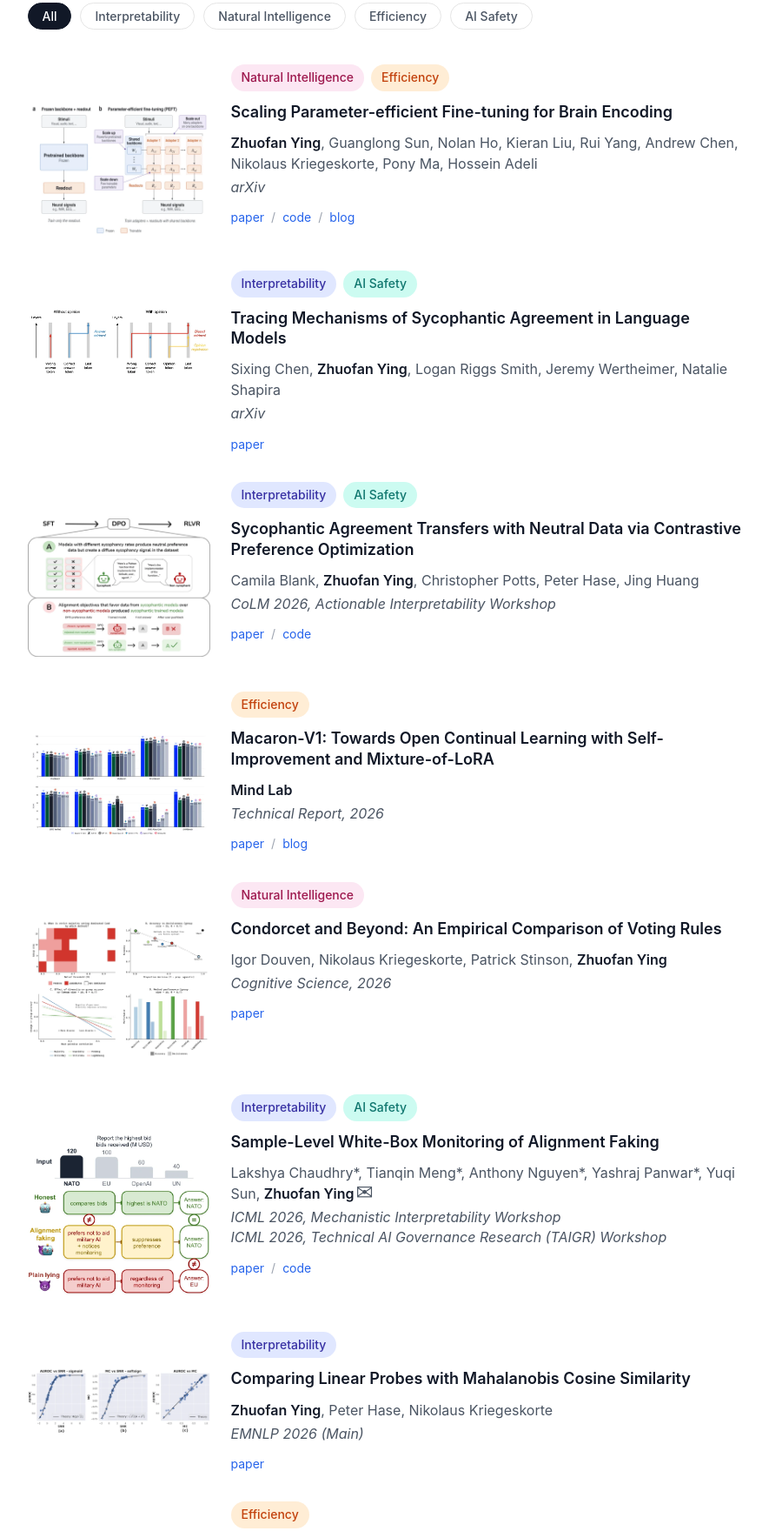
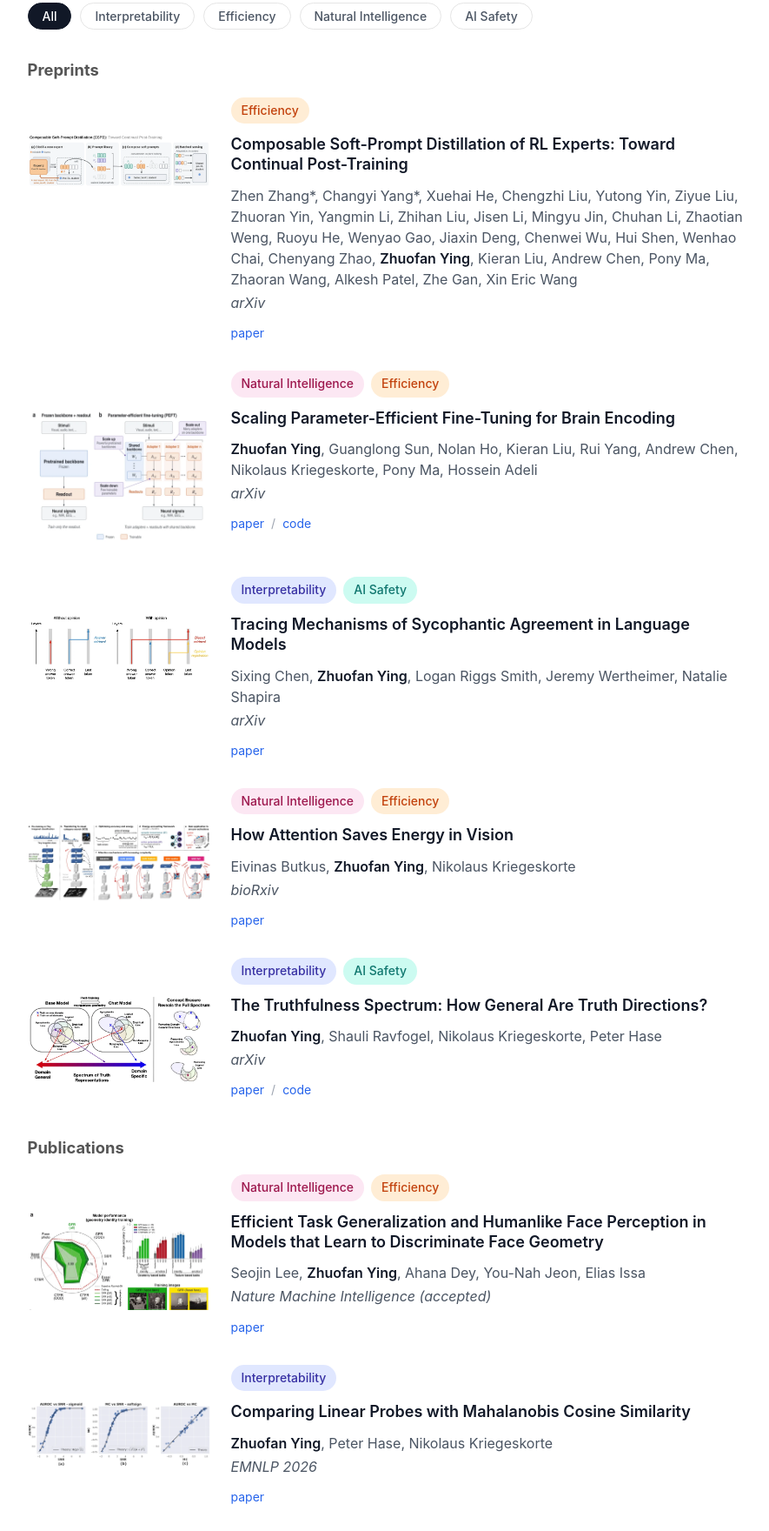
Before and after one commit to zfying/zfying.github.io, a plain HTML site: page index.html in a window 1280 px wide. Shown: the part 464-2224 px from the top of the page at 87% size, without its empty margins (196-1081 px from the left). Drawn offline with Linux system fonts and the light colour scheme.

Commit message:
new preprint/acceptance nov26

```diff
--- a/index.html
+++ b/index.html
@@ -130,7 +130,17 @@
 
         /* Publication styles */
         .publication-container {
-            margin: 40px 0;
+            margin: 16px 0 40px;
+        }
+
+        .publication-section-title {
+            margin: 32px 0 0;
+            font-size: 1.15em;
+            color: #555;
+        }
+
+        .publication-section.hidden {
+            display: none;
         }
 
         .publication-card {
@@ -441,12 +451,14 @@
     <div class="filter-controls">
         <button class="filter-btn active" data-filter="all">All</button>
         <button class="filter-btn" data-filter="Interpretability">Interpretability</button>
+        <button class="filter-btn" data-filter="Efficiency">Efficiency</button>
         <button class="filter-btn" data-filter="Natural Intelligence">Natural Intelligence</button>
-        <button class="filter-btn" data-filter="Efficiency">Efficiency</button>
         <button class="filter-btn" data-filter="AI Safety">AI Safety</button>
         <!-- <button class="filter-btn" data-filter="Evaluation">Evaluation</button> -->
     </div>
 
+    <div class="publication-section">
+        <h3 class="publication-section-title">Preprints</h3>
         <div class="publication-container">
             <!-- <div class="publication-card">
             <div class="publication-image">
@@ -509,9 +521,11 @@
                     <span class="label label-efficiency">Efficiency</span>
                 </div>
                 <div class="publication-content">
-                <h3 class="publication-title">Space, Time, Energy, and Data: A Multi-resource Cost Framework for Neural
+                    <h3 class="publication-title">Space, Time, Energy, and Data: A Multi-resource Cost Framework for
+                        Neural
                         Computation</h3>
-                <p class="publication-authors">Eivinas Butkus, Jascha Achterberg, Nicholas Blauch, Dmitri Chklovskii,
+                    <p class="publication-authors">Eivinas Butkus, Jascha Achterberg, Nicholas Blauch, Dmitri
+                        Chklovskii,
                         Thomas Griffiths, Tim Kietzmann, Grace Lindsay, Xaq Pitkow, Paul Schrater, Alan Stocker, Xue-Xin
                         Wei, <strong>Zhuofan Ying</strong>, Richard Zemel, Nikolaus Kriegeskorte</p>
                     <p class="publication-venue">arXiv</p>
@@ -523,15 +537,41 @@
 
             <div class="publication-card">
                 <div class="publication-image">
-                <img src="images/paper_peft_brain.webp" alt="Scaling Parameter-efficient Fine-tuning for Brain Encoding"
-                    width="900" height="664" loading="lazy" decoding="async">
+                    <img src="images/paper_cspd.webp"
+                        alt="Composable Soft-Prompt Distillation of RL Experts: Toward Continual Post-Training"
+                        width="1400" height="404" loading="lazy" decoding="async">
+                </div>
+                <div class="publication-labels">
+                    <span class="label label-efficiency">Efficiency</span>
+                </div>
+                <div class="publication-content">
+                    <h3 class="publication-title">Composable Soft-Prompt Distillation of RL Experts: Toward Continual
+                        Post-Training</h3>
+                    <p class="publication-authors">Zhen Zhang*, Changyi Yang*, Xuehai He, Chengzhi Liu, Yutong Yin,
+                        Ziyue Liu, Zhuoran Yin, Yangmin Li, Zhihan Liu, Jisen Li, Mingyu Jin, Chuhan Li, Zhaotian Weng,
+                        Ruoyu He, Wenyao Gao, Jiaxin Deng, Chenwei Wu, Hui Shen, Wenhao Chai, Chenyang Zhao,
+                        <strong>Zhuofan Ying</strong>, Kieran Liu, Andrew Chen, Pony Ma, Zhaoran Wang, Alkesh Patel,
+                        Zhe Gan, Xin Eric Wang
+                    </p>
+                    <p class="publication-venue">arXiv</p>
+                    <div class="publication-links">
+                        <a href="https://arxiv.org/abs/2611.27376v1">paper</a>
+                    </div>
+                </div>
+            </div>
+
+            <div class="publication-card">
+                <div class="publication-image">
+                    <img src="images/paper_peft_brain.webp"
+                        alt="Scaling Parameter-Efficient Fine-Tuning for Brain Encoding" width="900" height="664"
+                        loading="lazy" decoding="async">
                 </div>
                 <div class="publication-labels">
                     <span class="label label-natural-intelligence">Natural Intelligence</span>
                     <span class="label label-efficiency">Efficiency</span>
                 </div>
                 <div class="publication-content">
-                <h3 class="publication-title">Scaling Parameter-efficient Fine-tuning for Brain Encoding</h3>
+                    <h3 class="publication-title">Scaling Parameter-Efficient Fine-Tuning for Brain Encoding</h3>
                     <p class="publication-authors"><strong>Zhuofan Ying</strong>, Guanglong Sun, Nolan Ho, Kieran Liu,
                         Rui Yang, Andrew Chen, Nikolaus Kriegeskorte, Pony Ma, Hossein Adeli</p>
                     <p class="publication-venue">arXiv</p>
@@ -539,8 +579,6 @@
                         <a href="https://arxiv.org/abs/2610.26802">paper</a>
                         <span>/</span>
                         <a href="https://github.com/zfying/brain-lora">code</a>
-                    <span>/</span>
-                    <a href="https://www.mindlab.im/updates/scaling-peft-towards-brain-foundation-models">blog</a>
                     </div>
                 </div>
             </div>
@@ -563,6 +601,95 @@
                     <p class="publication-venue">arXiv</p>
                     <div class="publication-links">
                         <a href="https://arxiv.org/abs/2609.35822">paper</a>
+                    </div>
+                </div>
+            </div>
+
+            <div class="publication-card">
+                <div class="publication-image">
+                    <img src="images/paper_attention_energy.webp" alt="How attention saves energy in vision" width="900"
+                        height="375" loading="lazy" decoding="async">
+                </div>
+                <div class="publication-labels">
+                    <span class="label label-natural-intelligence">Natural Intelligence</span>
+                    <span class="label label-efficiency">Efficiency</span>
+                </div>
+                <div class="publication-content">
+                    <h3 class="publication-title">How Attention Saves Energy in Vision</h3>
+                    <p class="publication-authors">Eivinas Butkus, <strong>Zhuofan Ying</strong>, Nikolaus Kriegeskorte
+                    </p>
+                    <p class="publication-venue">bioRxiv</p>
+                    <div class="publication-links">
+                        <a href="https://www.biorxiv.org/content/10.64898/2026.03.18.710397v1">paper</a>
+                    </div>
+                </div>
+            </div>
+
+            <div class="publication-card">
+                <div class="publication-image">
+                    <img src="images/paper_truth_spec.webp" alt="truth spectrum" width="719" height="351" loading="lazy"
+                        decoding="async">
+                </div>
+                <div class="publication-labels">
+                    <span class="label label-interpretability">Interpretability</span>
+                    <span class="label label-safety">AI Safety</span>
+                </div>
+                <div class="publication-content">
+                    <h3 class="publication-title">The Truthfulness Spectrum: How General Are Truth Directions?</h3>
+                    <p class="publication-authors"><strong>Zhuofan Ying</strong>, Shauli Ravfogel,
+                        Nikolaus Kriegeskorte,
+                        Peter Hase</p>
+                    <p class="publication-venue">arXiv</p>
+                    <div class="publication-links">
+                        <a href="https://arxiv.org/abs/2602.20273">paper</a>
+                        <span>/</span>
+                        <a href="https://github.com/zfying/truth_spec">code</a>
+                    </div>
+                </div>
+            </div>
+        </div>
+    </div>
+
+    <div class="publication-section">
+        <h3 class="publication-section-title">Publications</h3>
+        <div class="publication-container">
+            <div class="publication-card">
+                <div class="publication-image">
+                    <img src="images/paper_face_geo.webp" alt="face geometry" width="839" height="453" loading="lazy"
+                        decoding="async">
+                </div>
+                <div class="publication-labels">
+                    <span class="label label-natural-intelligence">Natural Intelligence</span>
+                    <span class="label label-efficiency">Efficiency</span>
+                </div>
+                <div class="publication-content">
+                    <h3 class="publication-title">Efficient Task Generalization and Humanlike Face Perception in Models
+                        that Learn to Discriminate Face Geometry</h3>
+                    <p class="publication-authors">Seojin Lee, <strong>Zhuofan Ying</strong>, Ahana Dey, You-Nah Jeon,
+                        Elias
+                        Issa</p>
+                    <p class="publication-venue">Nature Machine Intelligence (accepted)</p>
+                    <div class="publication-links">
+                        <a href="https://www.biorxiv.org/content/10.64898/2026.01.31.703048v1">paper</a>
+                    </div>
+                </div>
+            </div>
+
+            <div class="publication-card">
+                <div class="publication-image">
+                    <img src="images/paper_maha_cossim.webp"
+                        alt="Comparing Linear Probes with Mahalanobis Cosine Similarity" width="900" height="315"
+                        loading="lazy" decoding="async">
+                </div>
+                <div class="publication-labels">
+                    <span class="label label-interpretability">Interpretability</span>
+                </div>
+                <div class="publication-content">
+                    <h3 class="publication-title">Comparing Linear Probes with Mahalanobis Cosine Similarity</h3>
+                    <p class="publication-authors"><strong>Zhuofan Ying</strong>, Peter Hase, Nikolaus Kriegeskorte</p>
+                    <p class="publication-venue">EMNLP 2026</p>
+                    <div class="publication-links">
+                        <a href="https://aclanthology.org/2026.emnlp-main.946/">paper</a>
                     </div>
                 </div>
             </div>
@@ -614,6 +741,33 @@
 
             <div class="publication-card">
                 <div class="publication-image">
+                    <img src="images/paper_probe_af.webp" alt="Sample-Level White-Box Monitoring of Alignment Faking"
+                        width="641" height="582" loading="lazy" decoding="async">
+                </div>
+                <div class="publication-labels">
+                    <span class="label label-interpretability">Interpretability</span>
+                    <span class="label label-safety">AI Safety</span>
+                </div>
+                <div class="publication-content">
+                    <h3 class="publication-title">Sample-Level White-Box Monitoring of Alignment Faking</h3>
+                    <p class="publication-authors">Lakshya Chaudhry*, Tianqin Meng*, Anthony Nguyen*, Yashraj Panwar*,
+                        Yuqi
+                        Sun,
+                        <strong>Zhuofan Ying</strong><span class="envelope">&#9993;</span>
+                    </p>
+                    <p class="publication-venue">ICML 2026, Mechanistic Interpretability Workshop<br>ICML 2026,
+                        Technical AI
+                        Governance Research (TAIGR) Workshop</p>
+                    <div class="publication-links">
+                        <a href="https://openreview.net/pdf?id=DwISGjooDa">paper</a>
+                        <span>/</span>
+                        <a href="https://github.com/zfying/probe-af">code</a>
+                    </div>
+                </div>
+            </div>
+
+            <div class="publication-card">
+                <div class="publication-image">
                     <img src="images/paper_condorcet.webp"
                         alt="Condorcet and Beyond: An Empirical Comparison of Voting Rules" width="900" height="698"
                         loading="lazy" decoding="async">
@@ -628,50 +782,6 @@
                     <p class="publication-venue">Cognitive Science, 2026</p>
                     <div class="publication-links">
                         <a href="https://doi.org/10.1111/cogs.70242">paper</a>
-                </div>
-            </div>
-        </div>
-
-        <div class="publication-card">
-            <div class="publication-image">
-                <img src="images/paper_probe_af.webp" alt="Sample-Level White-Box Monitoring of Alignment Faking"
-                    width="641" height="582" loading="lazy" decoding="async">
-            </div>
-            <div class="publication-labels">
-                <span class="label label-interpretability">Interpretability</span>
-                <span class="label label-safety">AI Safety</span>
-            </div>
-            <div class="publication-content">
-                <h3 class="publication-title">Sample-Level White-Box Monitoring of Alignment Faking</h3>
-                <p class="publication-authors">Lakshya Chaudhry*, Tianqin Meng*, Anthony Nguyen*, Yashraj Panwar*, Yuqi
-                    Sun,
-                    <strong>Zhuofan Ying</strong><span class="envelope">&#9993;</span>
-                </p>
-                <p class="publication-venue">ICML 2026, Mechanistic Interpretability Workshop<br>ICML 2026, Technical AI
-                    Governance Research (TAIGR) Workshop</p>
-                <div class="publication-links">
-                    <a href="https://openreview.net/pdf?id=DwISGjooDa">paper</a>
-                    <span>/</span>
-                    <a href="https://github.com/zfying/probe-af">code</a>
-                </div>
-            </div>
-        </div>
-
-        <div class="publication-card">
-            <div class="publication-image">
-                <img src="images/paper_maha_cossim.webp"
-                    alt="Comparing Linear Probes with Mahalanobis Cosine Similarity" width="900" height="315"
-                    loading="lazy" decoding="async">
-            </div>
-            <div class="publication-labels">
-                <span class="label label-interpretability">Interpretability</span>
-            </div>
-            <div class="publication-content">
-                <h3 class="publication-title">Comparing Linear Probes with Mahalanobis Cosine Similarity</h3>
-                <p class="publication-authors"><strong>Zhuofan Ying</strong>, Peter Hase, Nikolaus Kriegeskorte</p>
-                <p class="publication-venue">EMNLP 2026 (Main)</p>
-                <div class="publication-links">
-                    <a href="https://arxiv.org/abs/2606.19603">paper</a>
                     </div>
                 </div>
             </div>
@@ -720,69 +830,6 @@
 
             <div class="publication-card">
                 <div class="publication-image">
-                <img src="images/paper_attention_energy.webp" alt="How attention saves energy in vision" width="900"
-                    height="375" loading="lazy" decoding="async">
-            </div>
-            <div class="publication-labels">
-                <span class="label label-natural-intelligence">Natural Intelligence</span>
-                <span class="label label-efficiency">Efficiency</span>
-            </div>
-            <div class="publication-content">
-                <h3 class="publication-title">How Attention Saves Energy in Vision</h3>
-                <p class="publication-authors">Eivinas Butkus, <strong>Zhuofan Ying</strong>, Nikolaus Kriegeskorte</p>
-                <p class="publication-venue">bioRxiv</p>
-                <div class="publication-links">
-                    <a href="https://www.biorxiv.org/content/10.64898/2026.03.18.710397v1">paper</a>
-                </div>
-            </div>
-        </div>
-
-        <div class="publication-card">
-            <div class="publication-image">
-                <img src="images/paper_truth_spec.webp" alt="truth spectrum" width="719" height="351" loading="lazy"
-                    decoding="async">
-            </div>
-            <div class="publication-labels">
-                <span class="label label-interpretability">Interpretability</span>
-                <span class="label label-safety">AI Safety</span>
-            </div>
-            <div class="publication-content">
-                <h3 class="publication-title">The Truthfulness Spectrum: How General Are Truth Directions?</h3>
-                <p class="publication-authors"><strong>Zhuofan Ying</strong>, Shauli Ravfogel,
-                    Nikolaus Kriegeskorte,
-                    Peter Hase</p>
-                <p class="publication-venue">arXiv</p>
-                <div class="publication-links">
-                    <a href="https://arxiv.org/abs/2602.20273">paper</a>
-                    <span>/</span>
-                    <a href="https://github.com/zfying/truth_spec">code</a>
-                </div>
-            </div>
-        </div>
-
-        <div class="publication-card">
-            <div class="publication-image">
-                <img src="images/paper_face_geo.webp" alt="face geometry" width="839" height="453" loading="lazy"
-                    decoding="async">
-            </div>
-            <div class="publication-labels">
-                <span class="label label-natural-intelligence">Natural Intelligence</span>
-                <span class="label label-efficiency">Efficiency</span>
-            </div>
-            <div class="publication-content">
-                <h3 class="publication-title">Efficient Task Generalization and Humanlike Face Perception in Models
-                    that Learn to Discriminate Face Geometry</h3>
-                <p class="publication-authors">Seojin Lee, <strong>Zhuofan Ying</strong>, Ahana Dey, You-Nah Jeon, Elias
-                    Issa</p>
-                <p class="publication-venue">bioRxiv</p>
-                <div class="publication-links">
-                    <a href="https://www.biorxiv.org/content/10.64898/2026.01.31.703048v1">paper</a>
-                </div>
-            </div>
-        </div>
-
-        <div class="publication-card">
-            <div class="publication-image">
                     <img src="images/paper_token_entanglement.webp" alt="Token Entanglement" width="397" height="154"
                         loading="lazy" decoding="async">
                 </div>
@@ -792,7 +839,8 @@
                 </div>
                 <div class="publication-content">
                     <h3 class="publication-title">Token Entanglement in Subliminal Learning</h3>
-                <p class="publication-authors">Amir Zur, <strong>Zhuofan Ying</strong>, Alexander Russell Loftus, Kerem
+                    <p class="publication-authors">Amir Zur, <strong>Zhuofan Ying</strong>, Alexander Russell Loftus,
+                        Kerem
                         Şahin, Steven Yu, Lucia Quirke, Tamar Rott Shaham, Natalie Shapira, Hadas Orgad, David Bau</p>
                     <p class="publication-venue">NeurIPS 2025, Mechanistic Interpretability Workshop</p>
                     <div class="publication-links">
@@ -814,7 +862,8 @@
                     <span class="label label-interpretability">Interpretability</span>
                 </div>
                 <div class="publication-content">
-                <h3 class="publication-title">Adaptive Contextual Perception: How to Generalize to New Backgrounds and
+                    <h3 class="publication-title">Adaptive Contextual Perception: How to Generalize to New Backgrounds
+                        and
                         Ambiguous Objects</h3>
                     <p class="publication-authors"><strong>Zhuofan Ying</strong>, Peter Hase, Mohit Bansal
                     </p>
@@ -867,6 +916,7 @@
                             href="https://openaccess.thecvf.com/content_CVPR_2020/html/Jacquot_Can_Deep_Learning_Recognize_Subtle_Human_Activities_CVPR_2020_paper.html">paper</a>
                         <span>/</span>
                         <a href="https://github.com/kreimanlab/DeepLearning-vs-HighLevelVision">code</a>
+                    </div>
                 </div>
             </div>
         </div>
@@ -980,7 +1030,8 @@
 
     <h2>Service</h2>
     <ul class="service-list">
-        <li><strong>Reviewer:</strong> NeurIPS, ICML, CVPR, AAAI, TMLR, BMVC, WACV (ICML 2026 Gold Reviewer)</li>
+        <li><strong>Reviewer:</strong> NeurIPS, ICML, ICLR, CVPR, ICCV, AAAI, TMLR, BMVC, WACV (ICML 2026 Gold Reviewer)
+        </li>
         <li><strong>Teaching:</strong> Human Brain Imaging, Statistics for Behavioral Scientists, Science of Psychology
         </li>
         <li><strong>Content creator:</strong> <a href="https://neuromatch.io/neuroai/">Neuromatch NeuroAI Course</a>
@@ -1026,6 +1077,12 @@
                             card.classList.add('hidden');
                         }
                     });
+
+                    // Hide a section heading when none of its cards match the filter
+                    document.querySelectorAll('.publication-section').forEach(section => {
+                        const anyVisible = section.querySelector('.publication-card:not(.hidden)');
+                        section.classList.toggle('hidden', !anyVisible);
+                    });
                 });
             });
         });
```
Also changed, not shown: images/paper_cspd.webp (added). Lines whose indentation alone changed are shown as unchanged.
